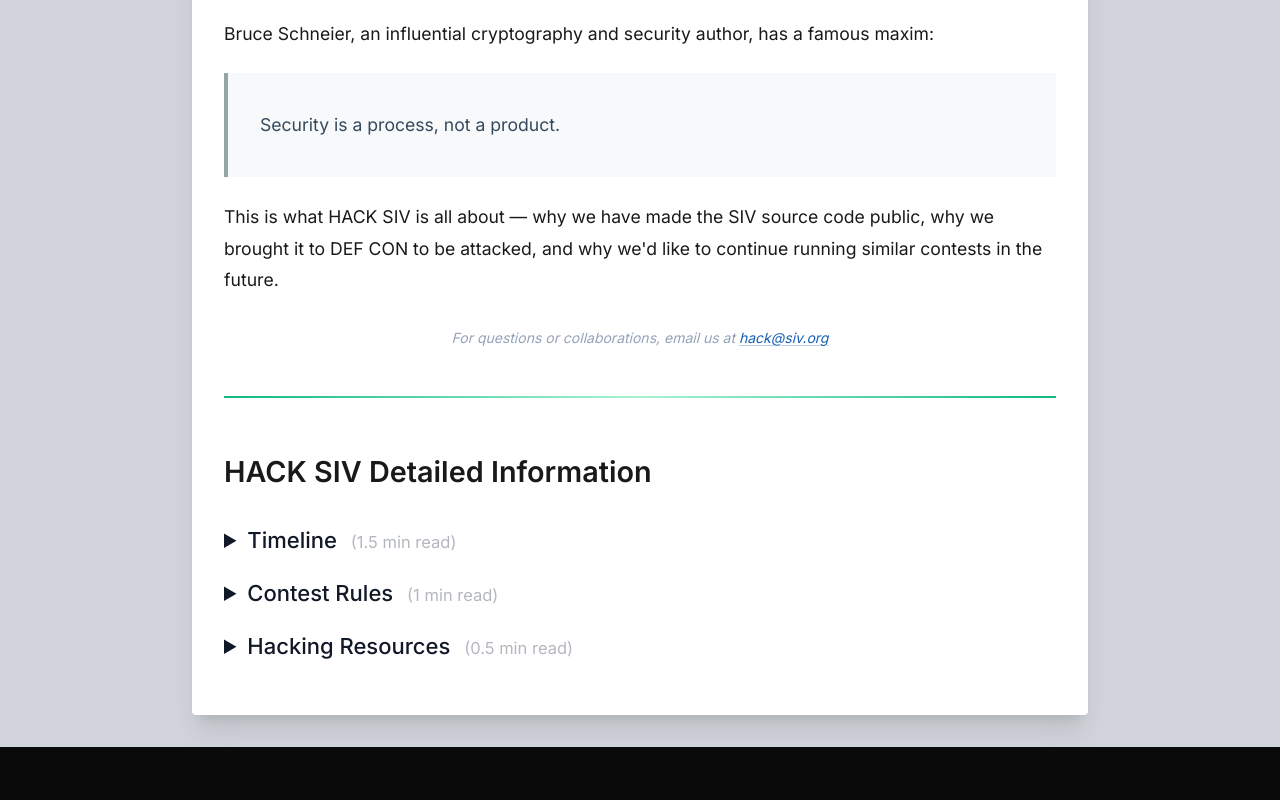
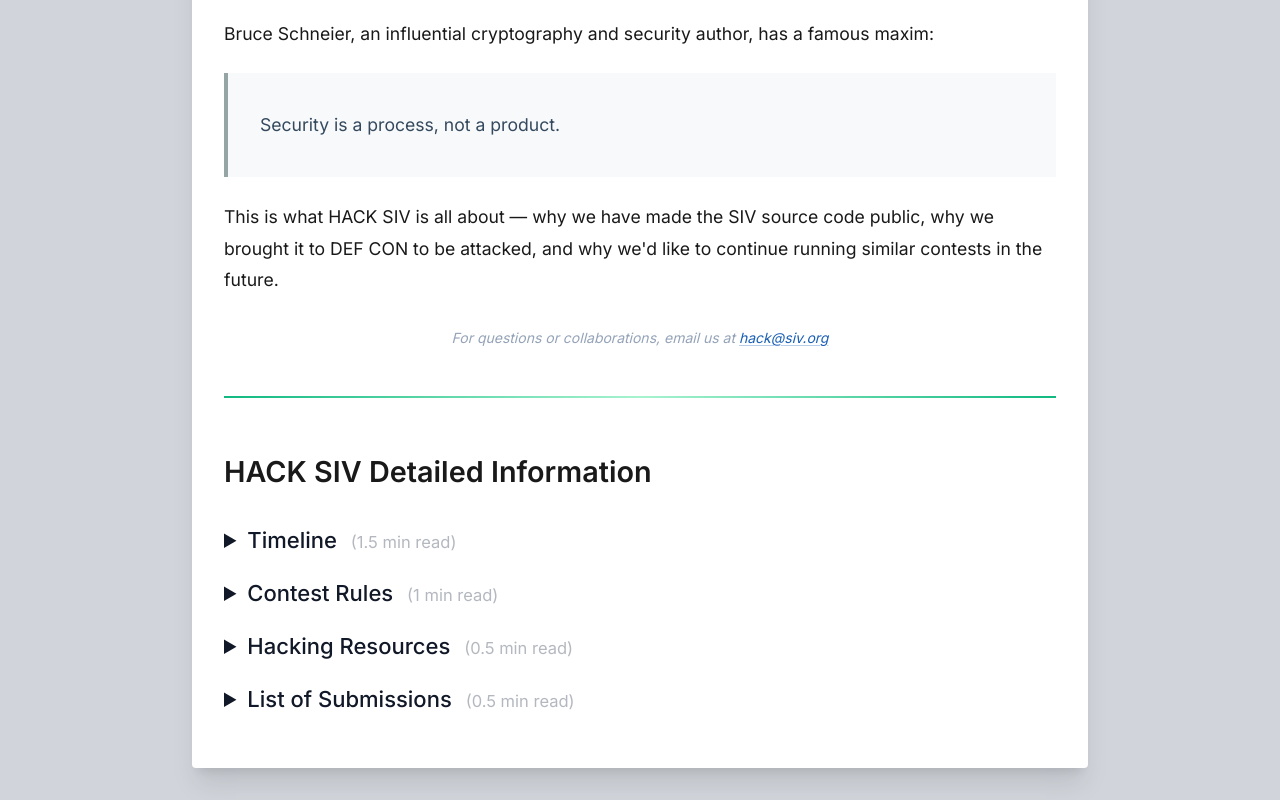
Before and after one commit to siv-org/hack.siv.org, a Next.js app: page /reports/2024defcon in a window 1280 px wide. Shown: the part 8505-9305 px from the top of the page. Before the commit the page ends 9252 px from the top, so only its background shows below. Built offline with nearby package versions, Linux system fonts and the light colour scheme.

Commit message:
report: Add text List of Submissions

```diff
--- a/app/reports/2024defcon/content.mdx
+++ b/app/reports/2024defcon/content.mdx
@@ -304,3 +304,12 @@ When the contest officially opened, SIV provided the following resources for peo
 Once DEF CON began a few days later, we also [set up a mock election](https://github.com/siv-org/siv/issues/182) so people could poke at a live version of SIV without needing to install anything.
 
 </Details>
+
+<Details title="List of Submissions" readTime={0.5}>
+Between the launch of the contest on August 6th and its conclusion on August 11th, there were 42 submissions from 11 submitters (some of the 11 included multi-person teams).
+
+All submissions are publicly visible on [Github](https://github.com/siv-org/siv/issues?q=is%3Aissue+is%3Aopen+created%3A2024-08-06..2024-08-11), each accompanied by SIV's evaluation and the prize awarded.
+
+For a list of submissions ranked by awarded prize money, check out this [public spreadsheet](https://docs.google.com/spreadsheets/d/1PLiGplqv6N22nn1fOg503_H_jq_1tsvAJnmAs-c-Axc/edit?usp=sharing).
+
+</Details>
```
Also changed, not shown: 1 other file (tests, documents, lock files or other folders).
